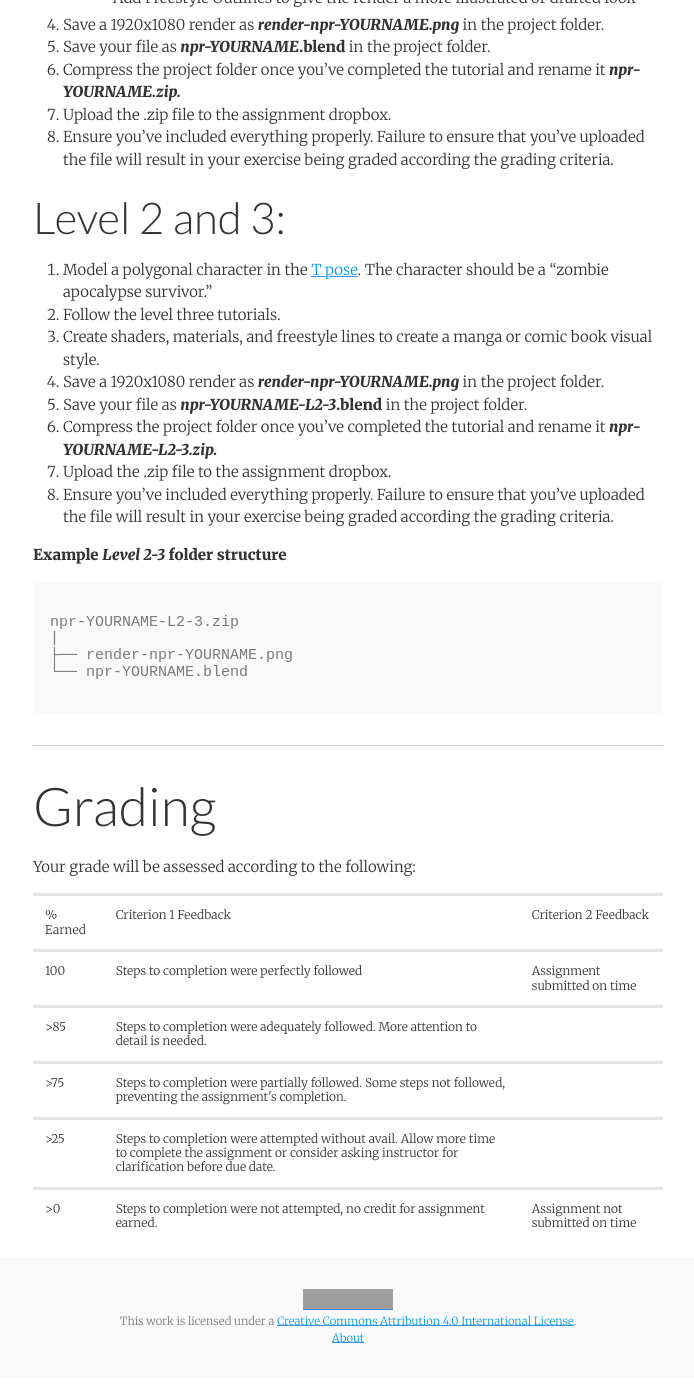
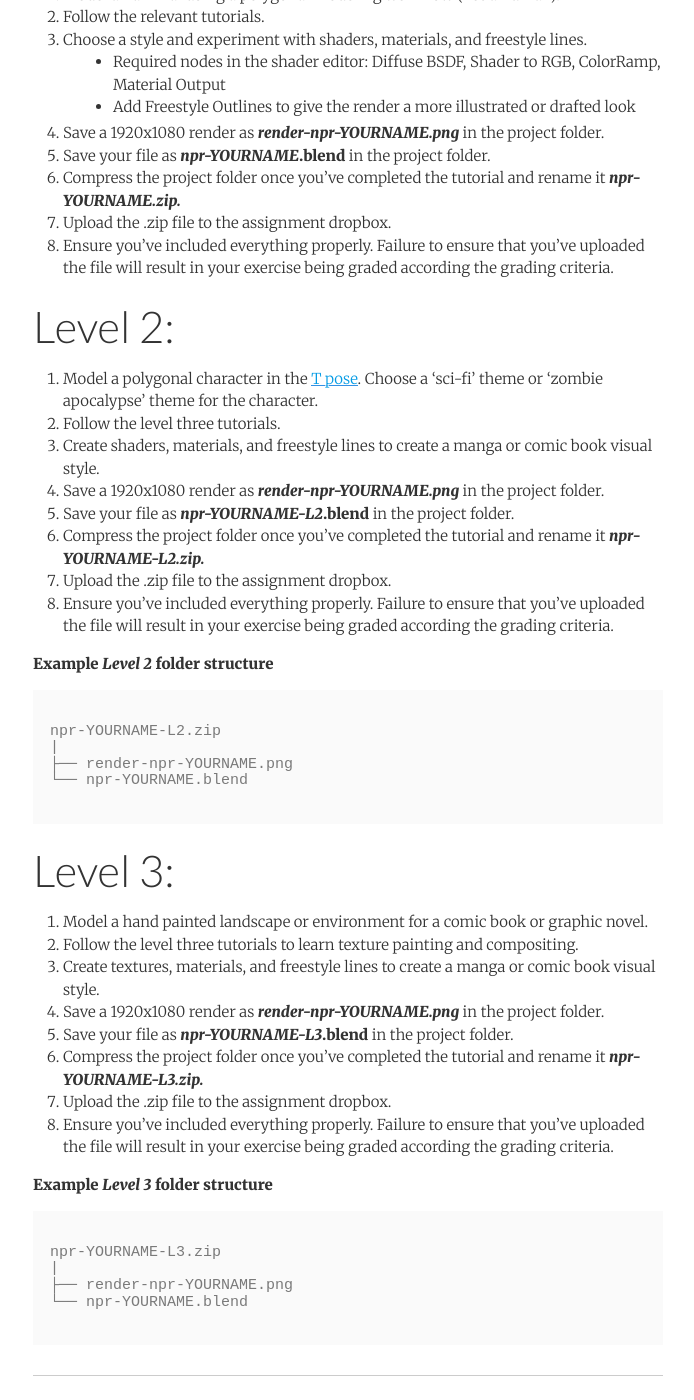
Before and after one commit to michael-collins/3d-modeling-rendering-animation-sp20--oer, a Jekyll site: the page built from _assignments/npr-modeling-surfaces-rendering/npr-modeling-surfaces-rendering.md, in a window 1280 px wide and 1400 px high, scrolled down 2008 px. Shown: the whole window, without its empty margins (292-986 px from the left). Built offline with Jekyll 4.4.1, drawn with Linux system fonts in a browser that asks for light colours; nearby versions of some CDN libraries; before the commit the page ends 3385 px from its top, so only the background shows below that; some of the changed text lies outside the part shown; grey boxes are pictures that could not be loaded.

Commit message:
updated ex 5

````diff
--- a/_assignments/npr-modeling-surfaces-rendering/npr-modeling-surfaces-rendering.md
+++ b/_assignments/npr-modeling-surfaces-rendering/npr-modeling-surfaces-rendering.md
@@ -34,11 +34,18 @@ Examples:
 
 ***
 
-**Level 2 & 3: Intermediate and Experienced Students**
+**Level 2: Intermediate Students**
 
 - [Youtube Search - Blender 2.8 freestyle eevee](https://www.youtube.com/results?search_query=blender+2.8+freestyle+eevee)
+- [Texture Painting in Blender and rendering for Comics](https://www.youtube.com/watch?v=vIBmH8rVoIA)
 - [Advanced Character Freestyle Tutorial](https://www.youtube.com/watch?v=6Tm3yQHrqbE)
 - [Comic book/ Manga ink shader / Toon Shader](https://www.youtube.com/watch?v=19yXM13sw6A)
+
+**Level 3: Experienced Students**
+
+- [Texture Painting in Blender and rendering for Comics](https://www.youtube.com/watch?v=vIBmH8rVoIA)
+- [Comic Shading using the Compositor in Blender](https://www.youtube.com/watch?v=anIFTskTUKI)
+
 
 **Resources**
 
@@ -50,7 +57,7 @@ Examples:
 
 Choose a either level 1, level 2, or level 3 to complete based on your prior experience with 3D tools. If you are a novice, choose Level 1. If you have some experience, choose Level 2. If you are very experienced with 3D tools, choose Level 3.
 
-[Level 1 and 2 Steps](#level-1) | [Level 2 and 3 Steps](#level-2-3)
+[Level 1 and 2 Steps](#level-1) | [Level 2 Steps](#level-2) | [Level 3 Steps](#level-3)
 
 ### <a name="level-1"></a>Level 1:
 
@@ -65,24 +72,46 @@ Choose a either level 1, level 2, or level 3 to complete based on your prior exp
 8. Upload the .zip file to the assignment dropbox.
 9. Ensure you’ve included everything properly. Failure to ensure that you’ve uploaded the file will result in your exercise being graded according the grading criteria.
 
-### <a name="level-2-3"></a>Level 2 and 3:
+### <a name="level-2"></a>Level 2:
 
-1. Model a polygonal character in the [T pose](https://www.animatorisland.com/the-t-pose-all-about-the-mighty-blueprint/?v=7516fd43adaa). The character should be a "zombie apocalypse survivor."
+1. Model a polygonal character in the [T pose](https://www.animatorisland.com/the-t-pose-all-about-the-mighty-blueprint/?v=7516fd43adaa). Choose a 'sci-fi' theme or 'zombie apocalypse' theme for the character.
 2. Follow the level three tutorials.
 3. Create shaders, materials, and freestyle lines to create a manga or comic book visual style.
 4. Save a 1920x1080 render as **_render-{{ page.submission-id }}.png_** in the project folder.
-6. Save your file as **_{{ page.submission-id }}-L2-3_.blend** in the project folder.
-7. Compress the project folder once you’ve completed the tutorial and rename it **_{{ page.submission-id }}-L2-3.zip._**
+6. Save your file as **_{{ page.submission-id }}-L2_.blend** in the project folder.
+7. Compress the project folder once you’ve completed the tutorial and rename it **_{{ page.submission-id }}-L2.zip._**
 8. Upload the .zip file to the assignment dropbox.
 9. Ensure you’ve included everything properly. Failure to ensure that you’ve uploaded the file will result in your exercise being graded according the grading criteria.
 
-**Example _Level 2-3_ folder structure**
+**Example _Level 2_ folder structure**
 
 ```
 
-{{ page.submission-id }}-L2-3.zip
+{{ page.submission-id }}-L2.zip
 |
 ├── render-{{ page.submission-id }}.png
 └── {{ page.submission-id }}.blend
 
 ```
+
+### <a name="level-3"></a>Level 3:
+
+1. Model a hand painted landscape or environment for a comic book or graphic novel.
+2. Follow the level three tutorials to learn texture painting and compositing.
+3. Create textures, materials, and freestyle lines to create a manga or comic book visual style.
+4. Save a 1920x1080 render as **_render-{{ page.submission-id }}.png_** in the project folder.
+6. Save your file as **_{{ page.submission-id }}-L3_.blend** in the project folder.
+7. Compress the project folder once you’ve completed the tutorial and rename it **_{{ page.submission-id }}-L3.zip._**
+8. Upload the .zip file to the assignment dropbox.
+9. Ensure you’ve included everything properly. Failure to ensure that you’ve uploaded the file will result in your exercise being graded according the grading criteria.
+
+**Example _Level 3_ folder structure**
+
+```
+
+{{ page.submission-id }}-L3.zip
+|
+├── render-{{ page.submission-id }}.png
+└── {{ page.submission-id }}.blend
+
+```
````
